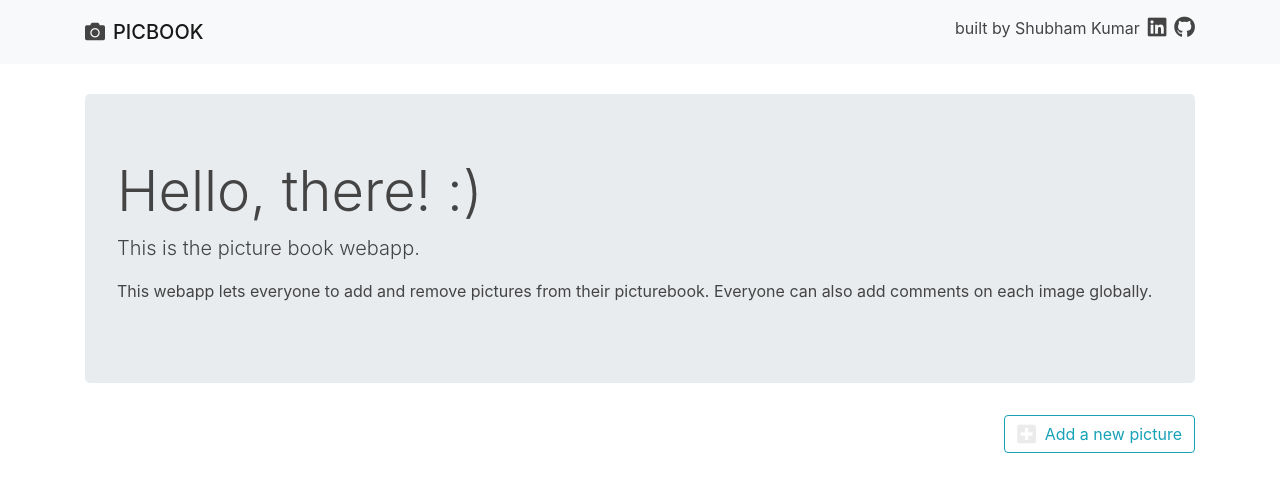
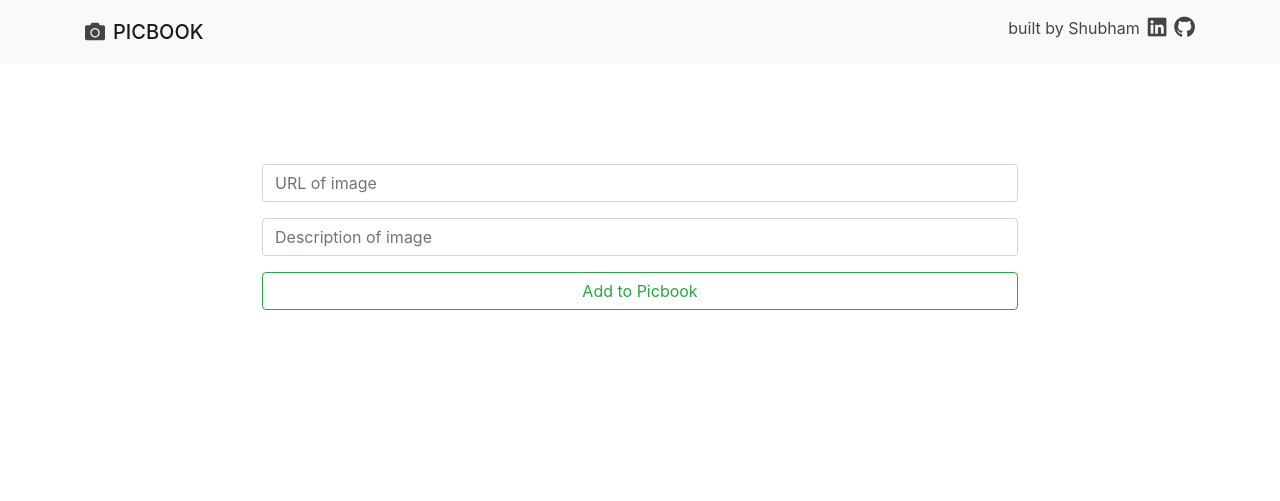
Before and after one commit to skcshubham/picbook, a React (Create React App) app: page /AddPhoto in a window 1280 px wide. Shown: the top 501 px of the page. Built offline with nearby package versions, Linux system fonts and the light colour scheme; grey boxes are pictures that could not be loaded.

Commit message:
added react router for SPA

```diff
--- a/package.json
+++ b/package.json
@@ -10,6 +10,7 @@
     "prop-types": "^15.7.2",
     "react": "^17.0.1",
     "react-dom": "^17.0.1",
+    "react-router-dom": "^5.2.0",
     "react-scripts": "4.0.3",
     "web-vitals": "^1.1.0"
   },
--- a/src/App.js
+++ b/src/App.js
@@ -1,8 +1,6 @@
 import React from "react";
 import Navbar from "./components/Navbar/Navbar";
-import Header from "./components/Header/Header";
 import Photo from "./components/Photo/Photo";
-import UploadPhoto from "./components/UploadPhoto/UploadPhoto";
 import "./App.css";
 
 function App() {
@@ -10,8 +8,6 @@ function App() {
 		<React.Fragment>
 			<Navbar />
 			<div className="container">
-				<Header />
-				<UploadPhoto />
 				<Photo />
 			</div>
 		</React.Fragment>
--- /dev/null
+++ b/src/components/AddPhoto/AddPhoto.css
@@ -0,0 +1,9 @@
+.AddPhoto-container {
+	margin-top: 100px;
+	max-width: 85%;
+	padding-left: 15%;
+}
+
+.AddPhoto-button {
+	width: 100%;
+}
--- /dev/null
+++ b/src/components/AddPhoto/AddPhoto.js
@@ -0,0 +1,31 @@
+import React from "react";
+import "./AddPhoto.css";
+
+class AddPhoto extends React.Component {
+	render() {
+		return (
+			<React.Fragment>
+				<div className="AddPhoto-container">
+					<input
+						className="form-control mb-3"
+						type="text"
+						placeholder="URL of image"
+					/>
+					<input
+						className="form-control mb-3"
+						type="text"
+						placeholder="Description of image"
+					/>
+					<button
+						className="AddPhoto-button btn btn-outline-success"
+						type="submit"
+					>
+						Add to Picbook
+					</button>
+				</div>
+			</React.Fragment>
+		);
+	}
+}
+
+export default AddPhoto;
--- a/src/components/Header/Header.js
+++ b/src/components/Header/Header.js
@@ -4,7 +4,7 @@ import "./Header.css";
 class Header extends React.Component {
 	render() {
 		return (
-			<div className="jumbotron">
+			<div className="jumbotron mb-3">
 				<h1 className="display-4">Hello, there! :)</h1>
 				<p className="lead">This is the picture book webapp.</p>
 				<p>
--- a/src/components/Navbar/Navbar.js
+++ b/src/components/Navbar/Navbar.js
@@ -1,4 +1,3 @@
-/* eslint-disable react/jsx-no-target-blank */
 import React from "react";
 import "./Navbar.css";
 
@@ -7,16 +6,17 @@ class Navbar extends React.Component {
 		return (
 			<nav className="navbar navbar-light bg-light">
 				<div className="container">
-					<a className="navbar-brand" href="random.com">
+					<a className="navbar-brand" href="/">
 						<i className="fas fa-camera pr-2"></i>
 						PICBOOK
 					</a>
 					<div className="d-flex">
-						<p className="mt-2">built by Shubham Kumar</p>
+						<p className="mt-2">built by Shubham</p>
 						<a
 							className="mt-2 pl-2"
 							href="https://www.linkedin.com/in/skcshubham"
 							target="_blank"
+							rel="noreferrer"
 						>
 							<i className="fab fa-linkedin fa-lg"></i>
 						</a>
@@ -24,6 +24,7 @@ class Navbar extends React.Component {
 							className="mt-2 pl-2"
 							href="https://github.com/skcshubham"
 							target="_blank"
+							rel="noreferrer"
 						>
 							<i class="fab fa-github fa-lg"></i>
 						</a>
--- a/src/components/Photo/Photo.js
+++ b/src/components/Photo/Photo.js
@@ -1,5 +1,9 @@
 import React from "react";
 import PhotoCard from "../PhotoCard/PhotoCard";
+import AddPhoto from "../AddPhoto/AddPhoto";
+import UploadPhoto from "../UploadPhoto/UploadPhoto";
+import Header from "../Header/Header";
+import { Route } from "react-router-dom";
 import "./Photo.css";
 
 class Photo extends React.Component {
@@ -40,12 +44,34 @@ class Photo extends React.Component {
 	render() {
 		return (
 			<div className="container Photo">
+				<Route
+					exact
+					path="/"
+					render={() => {
+						return (
+							<React.Fragment>
+								<Header />
+								<UploadPhoto />
 								<div className="row row-cols-md-3 row-cols-1">
 									<PhotoCard
 										photoData={this.state.posts}
 										removePhoto={this.removePhoto}
 									/>
 								</div>
+							</React.Fragment>
+						);
+					}}
+				/>
+				<Route
+					path="/AddPhoto"
+					render={() => {
+						return (
+							<React.Fragment>
+								<AddPhoto />
+							</React.Fragment>
+						);
+					}}
+				/>
 			</div>
 		);
 	}
--- a/src/components/UploadPhoto/UploadPhoto.css
+++ b/src/components/UploadPhoto/UploadPhoto.css
@@ -1,8 +1,15 @@
 .UploadPhoto {
-	text-align: right;
+	text-align: center;
 }
 
 .fa-plus-square {
-	width: 20px;
-	color: rgb(235, 235, 235);
+	width: 30px;
+	margin-right: 10px;
+	color: rgb(95, 95, 95);
 }
+
+.UploadPhoto-button {
+	padding: 15px 20px 10px 23px !important;
+	border-radius: 30px !important;
+	border: 1px solid rgb(179, 179, 179) !important;
+}
--- a/src/components/UploadPhoto/UploadPhoto.js
+++ b/src/components/UploadPhoto/UploadPhoto.js
@@ -1,13 +1,16 @@
 import React from "react";
+import { Link } from "react-router-dom";
 import "./UploadPhoto.css";
 
 class UploadPhoto extends React.Component {
 	render() {
 		return (
-			<div className="UploadPhoto">
-				<button type="button" className="btn btn-outline-info">
-					<i className="fas fa-plus-square mr-2 fa-lg"></i>Add a new picture
-				</button>
+			<div className="UploadPhoto mb-5">
+				<Link className="btn UploadPhoto-button" to="/AddPhoto">
+					<h5>
+						<i className="fas fa-plus-square fa-lg"></i>Add Pictures
+					</h5>
+				</Link>
 			</div>
 		);
 	}
--- a/src/index.js
+++ b/src/index.js
@@ -3,10 +3,11 @@ import ReactDOM from "react-dom";
 import "./index.css";
 import App from "./App";
 import "../node_modules/bootstrap/dist/css/bootstrap.min.css";
+import { BrowserRouter } from "react-router-dom";
 
 ReactDOM.render(
-	<React.StrictMode>
+	<BrowserRouter>
 		<App />
-	</React.StrictMode>,
+	</BrowserRouter>,
 	document.getElementById("root")
 );
```
Also changed, not shown: 1 other file (tests, documents, lock files or other folders). Lines whose indentation alone changed are shown as unchanged.
